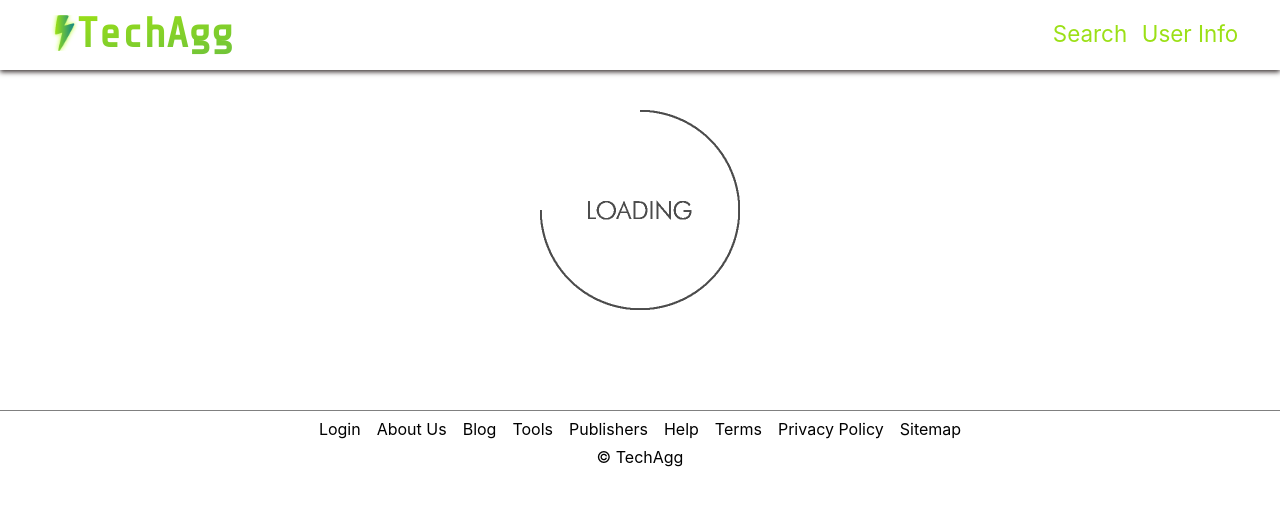
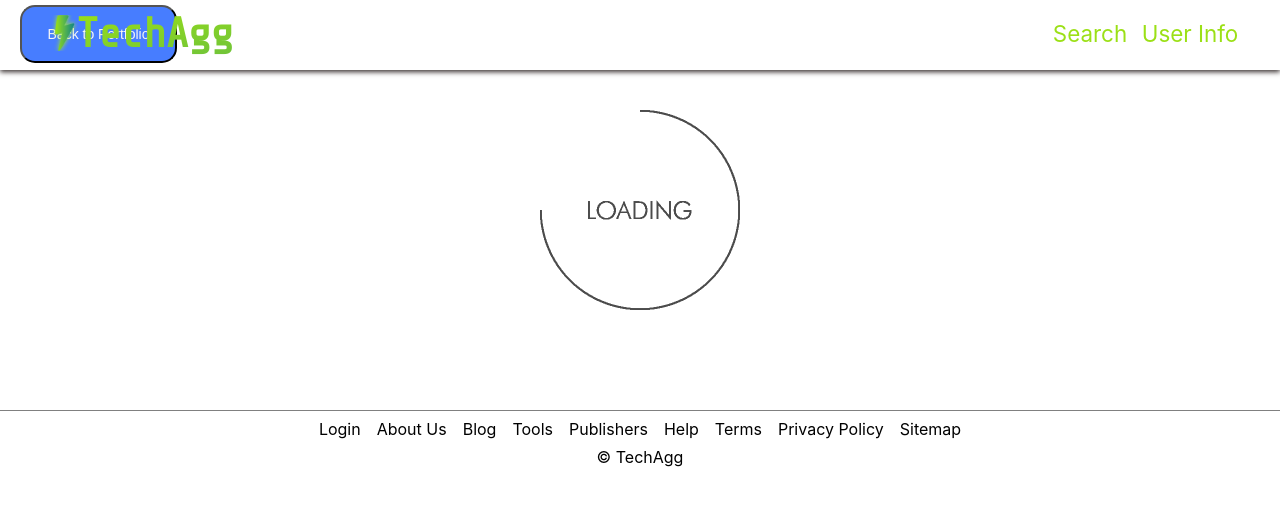
Before and after one commit to lourod1987/techagg, a React app: page / in a window 1280 px wide. Built offline with nearby package versions, Linux system fonts and the light colour scheme; no server answers.

Commit message:
Add back to portfolio btn, ensure fallback if truncate function fails

```diff
--- a/src/Components/ui/Cards.js
+++ b/src/Components/ui/Cards.js
@@ -2,6 +2,9 @@ import React, { Component } from 'react';
 import { Link } from 'react-router-dom';
 
 const truncateStr = (str, lim, type) => {
+  if (str === false) {
+    return '';
+  }
   const ellipsis = type === 'description' ? '...READ MORE' : '...';
   return str.length > lim ? str.slice(0, lim > 3 ? lim - 3 : lim) + ellipsis : str;
 }
--- a/src/Components/ui/HeadlineStories.js
+++ b/src/Components/ui/HeadlineStories.js
@@ -45,6 +45,9 @@ export default class HeadlineStories extends Component {
   }
 
   truncateStr = (str, lim) => {
+    if (str === false) {
+      return '';
+    }
     return str.length > lim ? str.slice(0, lim > 3 ? lim - 3 : lim) + '...' : str;
   }
 
@@ -60,7 +63,7 @@ export default class HeadlineStories extends Component {
             <div className="primary-headline">
               <Link to="/article" className="primary-head-lnk" onClick={() => goToArticle(i, "headline", null)}>
                 <img src={headlines[i].image_url} alt="" />
-                <h2>{this.truncateStr(headlines[i].title, 75)}</h2>
+                <h2>{headlines[i].title !== false ? this.truncateStr(headlines[i].title, 75) : ''}</h2>
               </Link>
             </div>
               <ul className="mini-headlines">
--- a/src/Components/ui/Navbar.js
+++ b/src/Components/ui/Navbar.js
@@ -7,6 +7,7 @@ export default class Navbar extends Component {
     return (
       <header>
         <nav>
+        <a href="https://luisdev.netlify.app/" title="Back to Portfolio"><button id="backtohome">Back to Portfolio</button></a>
           <img src={logo} alt="site logo - green lightning symbol" className="nav-logo"/>
           <Link to="/" className="site-name">
             <h1>TechAgg</h1>
--- a/src/stylesheets/Header-Nav.scss
+++ b/src/stylesheets/Header-Nav.scss
@@ -120,3 +120,14 @@ header nav {
 .search-link:active {
   color: #4D3B42;
 }
+
+#backtohome {
+  margin: 35px 20px 0;
+  color: #f5f5f5;
+  background-color: #477dff;
+  font-size: 14px;
+  padding: 1.2rem;
+  border-radius: 15px;
+  cursor: pointer;
+  width: 157px;
+}
```
